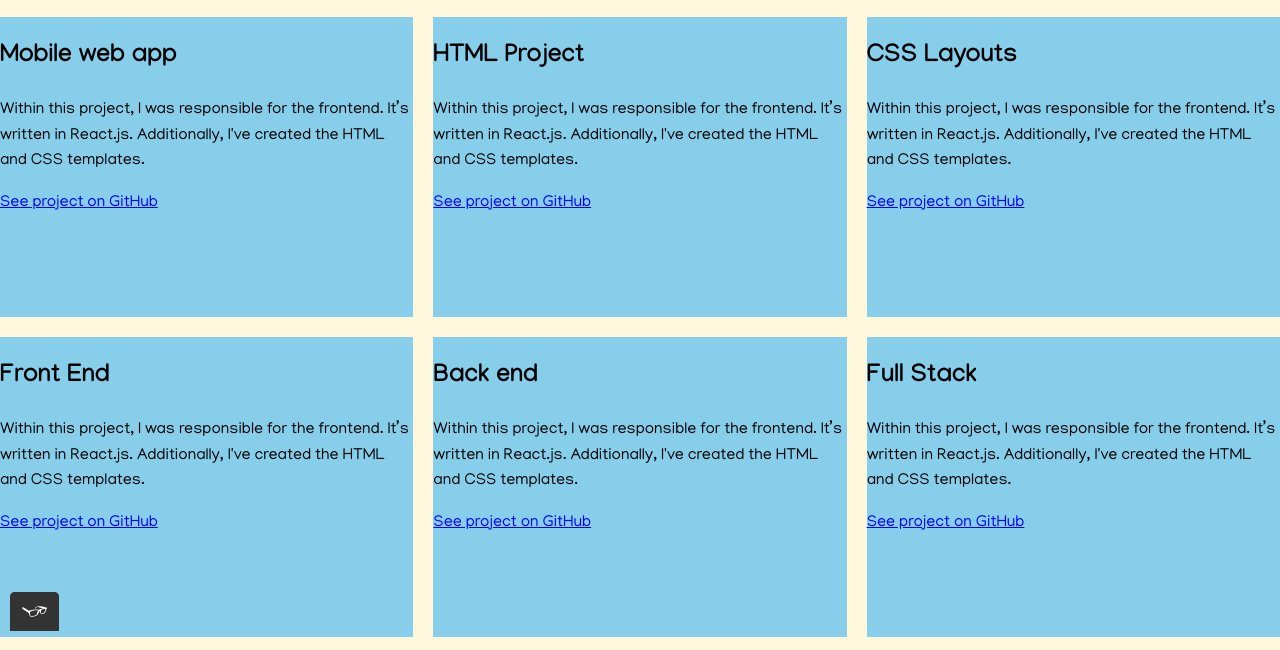
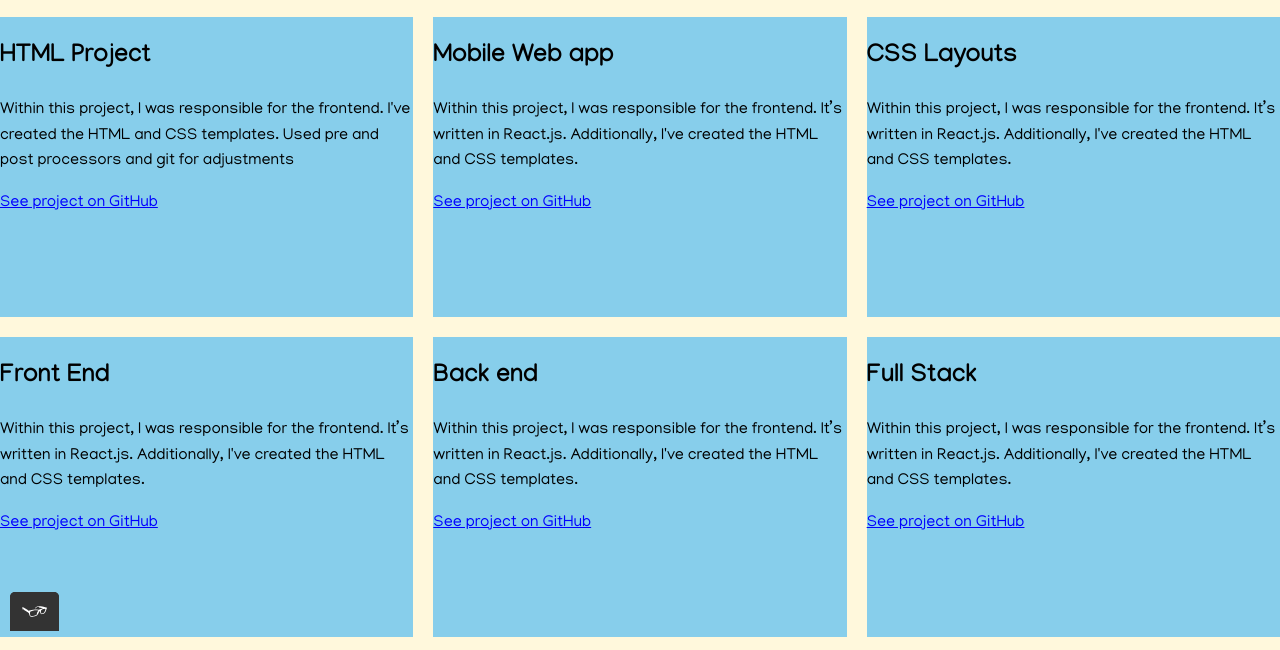
Before and after one commit to HowieDigital/Portfolio-Site, a plain HTML site: page work.html in a window 1280 px wide. Shown: the part 169-819 px from the top of the page. Drawn offline with nearby package versions, Linux system fonts and the light colour scheme.

Commit message:
Update work.html
If applied this commit will have changed the name order for grid_item

```diff
--- a/work.html
+++ b/work.html
@@ -36,14 +36,14 @@
    <h1>Work</h1>
    <div class="grid">
      <div class="grid__item">
-     <h2>Mobile web app</h2>
+     <h2>HTML Project</h2>
      <p>
-        Within this project, I was responsible for the frontend. It’s written in React.js. Additionally, I've created the HTML and CSS templates.
+        Within this project, I was responsible for the frontend. I've created the HTML and CSS templates. Used pre and post processors and git for adjustments
      </p>
      <a href="#">See project on GitHub</a>
   </div>
   <div class="grid__item">
-     <h2>HTML Project</h2>
+     <h2>Mobile Web app</h2>
      <p>
         Within this project, I was responsible for the frontend. It’s written in React.js. Additionally, I've created the HTML and CSS templates.
      </p>
```
